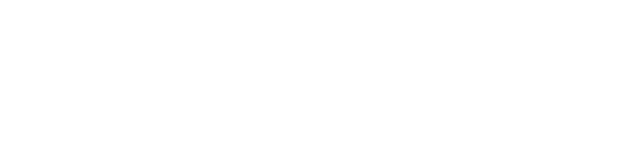
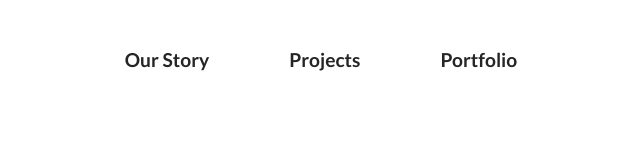
Before and after one commit to paulthomas2107/JSAnimationsWithEd, a plain HTML site: page index.html in a window 1280 px wide. Shown: the whole page, without its empty margins (319-959 px from the left). Drawn offline with nearby package versions, Linux system fonts and the light colour scheme.

Commit message:
More....

```diff
--- a/index.html
+++ b/index.html
@@ -5,9 +5,27 @@
     <meta http-equiv="X-UA-Compatible" content="IE=edge">
     <meta name="viewport" content="width=device-width, initial-scale=1.0">
     <title>Animations with DevEd</title>
+    <link href="https://fonts.googleapis.com/css2?family=Lato:wght@400;700&display=swap" rel="stylesheet">
     <link rel="stylesheet" href="styles.css">
 </head>
 <body>
+
+    <nav>
+        <ul class="nav-links">
+            <div class="nav-item">
+                <li><a href="#">Our Story</a></li>
+                <div class="active-nav"></div>
+            </div>
+            <div class="nav-item">
+                <li><a href="#">Projects</a></li>
+            </div>
+            <div class="nav-item">
+                <li><a href="#">Portfolio</a></li>
+            </div>
+        </ul>
+    </nav>
+    <script src="https://cdnjs.cloudflare.com/ajax/libs/gsap/3.11.3/gsap.min.js" integrity="sha512-gmwBmiTVER57N3jYS3LinA9eb8aHrJua5iQD7yqYCKa5x6Jjc7VDVaEA0je0Lu0bP9j7tEjV3+1qUm6loO99Kw==" crossorigin="anonymous" referrerpolicy="no-referrer"></script>
+    <script src="https://cdnjs.cloudflare.com/ajax/libs/gsap/3.11.3/Flip.min.js" integrity="sha512-byzUdBXaTSrgrlWDvkyU6TBkRSUUiI3EzVIdZtrYEUx1hFnsel9QmEs3QWpKo+8N+G9eOjSxQzFWF1PLq0+WVw==" crossorigin="anonymous" referrerpolicy="no-referrer"></script>
     <script src="app.js"></script>
 </body>
 </html>
--- a/styles.css
+++ b/styles.css
@@ -0,0 +1,29 @@
+* {
+    margin: 0;
+    padding: 0;
+    box-sizing: border-box;
+}
+
+body {
+    font-family: 'Lato', sans-serif;
+}
+
+nav {
+    padding: 3rem;
+    display: flex;
+    justify-content: center;
+
+}
+
+.nav-links {
+    display: flex;
+    list-style: none;
+    gap: 5rem;
+    font-size: 1.2rem;
+}
+
+.nav-links a {
+    text-decoration: none;
+    color: #252525;
+    font-weight: bold;
+}
```
